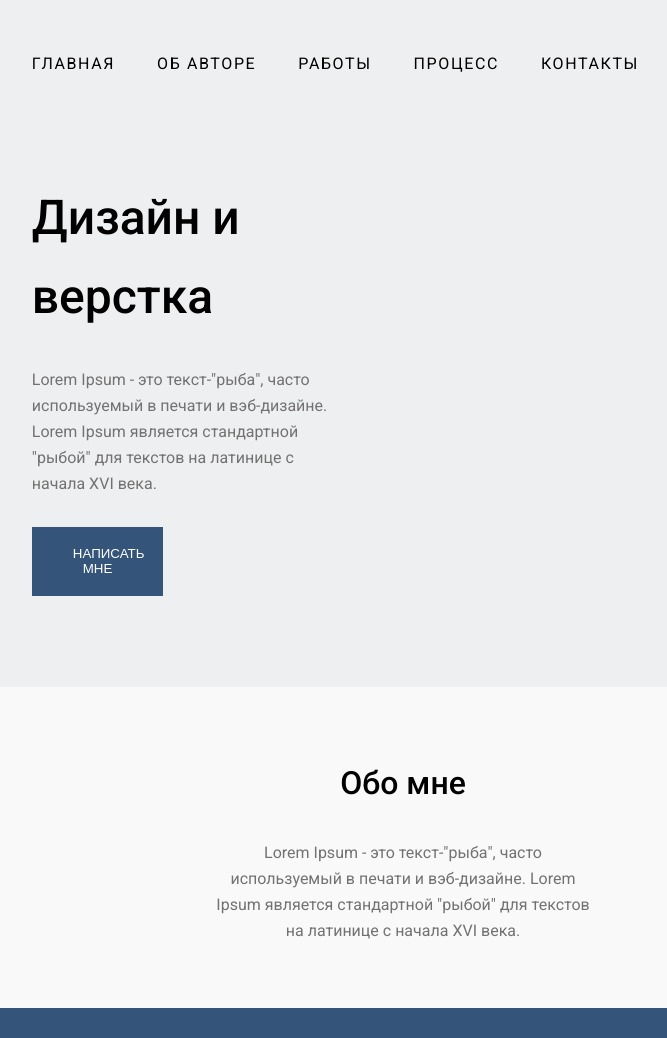
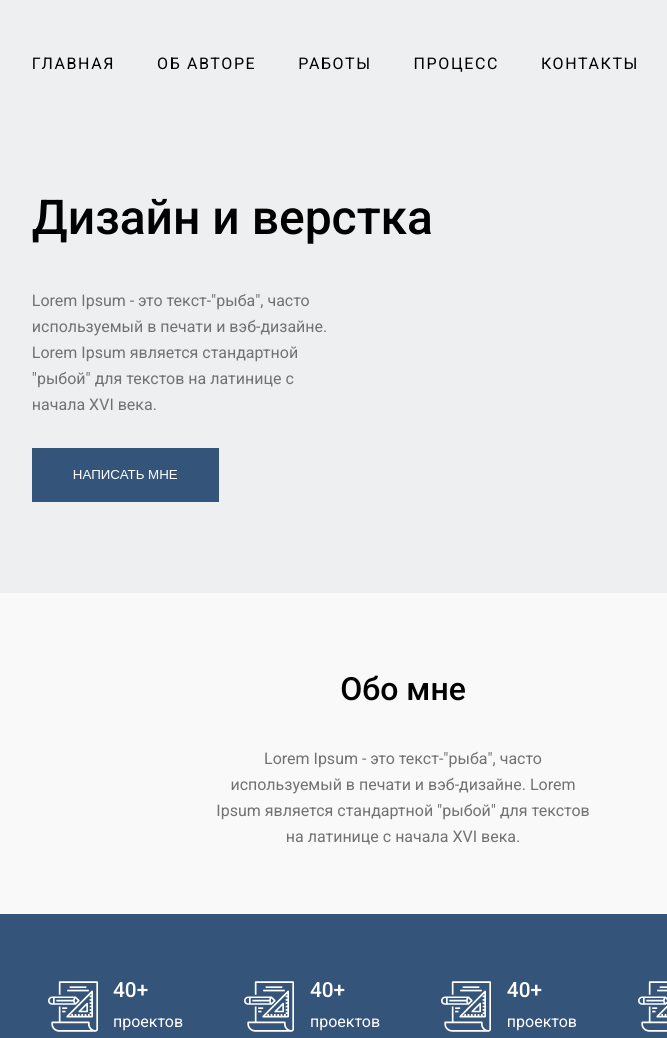
Before and after one commit to AnyaSE/AnnSeleznova_08, a plain HTML site: page index.html in a window 1280 px wide. Shown: the top 1038 px of the page, without its empty margins (237-904 px from the left). Drawn offline with Linux system fonts and the light colour scheme.

Commit message:
adjusted css file and included a few corrections to the css code

```diff
--- a/style/style.css
+++ b/style/style.css
@@ -48,8 +48,11 @@ ul, ol {
 
 .nav__link:hover {
     color: #34547A; /*setting the color for the nav links while hovering*/
-    font-weight: 500; /*setting the font weight for the nav links while hovering*/
     cursor: pointer; /*changing cursor to pointer*/
+}
+
+.nav__link:hover, .banner__title, h2[class$="title"], h3[class$="subtitle"] {
+    font-weight: 500; /*setting the font weight for all of the above items*/
 }
 
 .banner__title, .banner__text {
@@ -57,8 +60,6 @@ ul, ol {
 }
 
 .banner__title {
-    width: 30%; /*setting the width*/
-    font-weight: 500; /*setting the font weight for banner title*/
     font-size: 3rem; /*setting the font size for banner title*/
     line-height: 79px; /*setting the line height*/
 }
@@ -70,7 +71,7 @@ p[class$="text"] {
 }
 
 .button {
-    width: 13%; /*setting the width for the button*/
+    display: inline-block;
     margin-bottom: 9%; /*setting the margin*/
     padding: 19px 41px 20px; /*setting the padding for the button*/
     text-align: center; /*aligning text in the center*/
@@ -91,11 +92,9 @@ p[class$="text"] {
 }
 
 h2[class$="title"] {
-    width: 21%; /*setting the width for h2*/
     text-align: center; /*align center for h2 class*/
     padding-bottom: 3%; /*setting the padding for h2 class*/
     line-height: 38px; /*setting the line height*/
-    font-weight: 500; /*setting font weight for h2 class*/
     font-size: 2rem; /*setting the font size for h2*/
 }
 
@@ -136,7 +135,6 @@ h2[class$="title"] {
 
 h3[class$="subtitle"] {
     padding: 0 0 8% 22%; /*setting the padding for h3 class*/
-    font-weight: 500; /*setting font weight for h3 class*/
     font-size: 1.3rem; /*setting the font size for the h3 class*/
     line-height: 25px; /*setting the line height*/
 }
@@ -158,7 +156,7 @@ p[class$="item"] {
 
 .product__video {
     width: 58%; /*setting the width for the video*/
-    height: 60vh; /*setting the height for the video*/
+    height: 600px; /*setting the height for the video*/
     padding-bottom: 5%; /*setting the padding*/
 }
 
```
